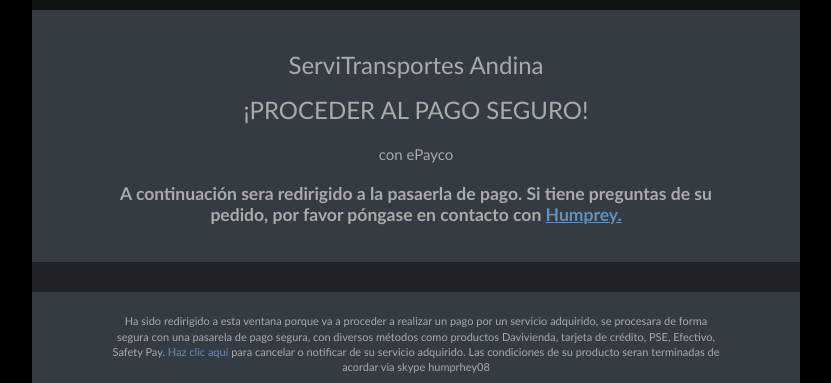
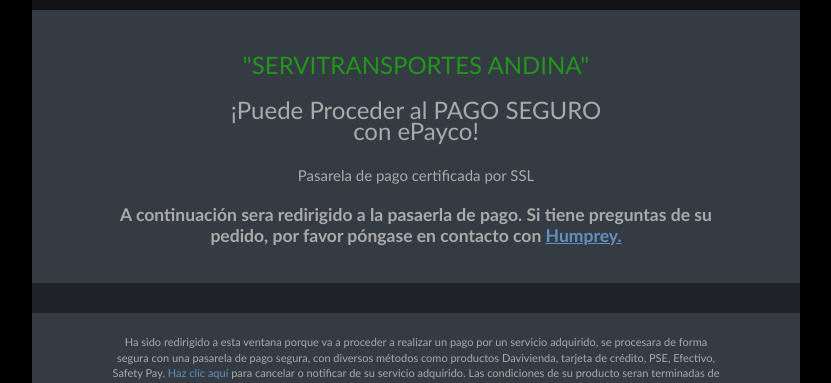
Before and after one commit to haprey/pasarela-de-pago, a plain HTML site: page index.html in a window 1280 px wide. Shown: the top 383 px of the page, without its empty margins (224-1055 px from the left). Drawn offline with Linux system fonts and the light colour scheme.

Commit message:
Aactualizacion
del código fuente en  color de titulo

```diff
--- a/index.html
+++ b/index.html
@@ -12,14 +12,14 @@
 			</tr>
 <tr>
 	<td style="padding:20px 60px;background-color:#343B43;color:#AAA;font-size:15px;line-height:140%;font-family:Trebuchet MS, Arial Black, Gadget, sans-serif;text-align:center;">
-		<p style="font-size:24px;">
-			ServiTransportes Andina
+		<p style="font-size:24px; color:#22961A">
+			"SERVITRANSPORTES ANDINA"
 		</p>
 		<p style="font-size:24px;">
-			¡PROCEDER AL PAGO SEGURO!
+			¡Puede Proceder al PAGO SEGURO <br> con ePayco!
 		</p>
 		<p>
-			con ePayco
+			Pasarela de pago certificada por SSL
 			<br>
 		</p>
 		<h3>
```
